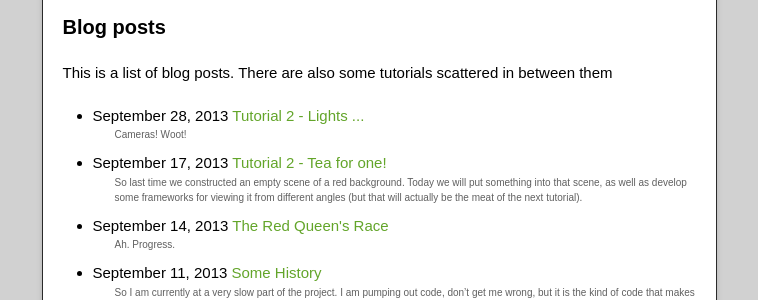
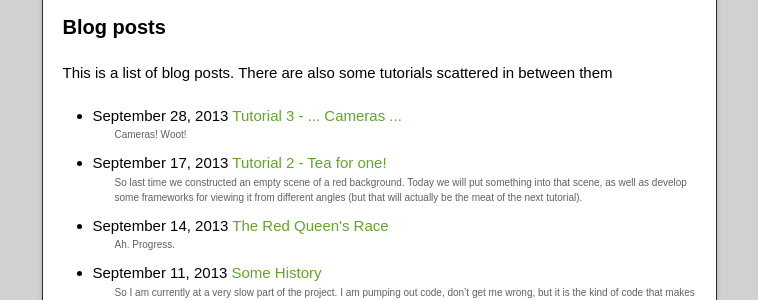
Before and after one commit to rspencer01/Project-Magrathea-V2, a Jekyll site: the page built from index.md, in a window 1280 px wide. Shown: the part 884-1184 px from the top of the page, without its empty margins (261-1019 px from the left). Built offline with Jekyll 4.4.1, drawn with Linux system fonts in a browser that asks for light colours; nearby versions of some CDN libraries; Markdown is read by kramdown in place of the engine named in the settings.

Commit message:
Changed tutorial 3 title

```diff
--- a/_posts/2013-09-28-Tutorial-3.md
+++ b/_posts/2013-09-28-Tutorial-3.md
@@ -1,6 +1,6 @@
 ---
 layout: post
-title: Tutorial 2 - Lights ...
+title: Tutorial 3 - ... Cameras ...
 ---
 
 Cameras!  Woot!
```
